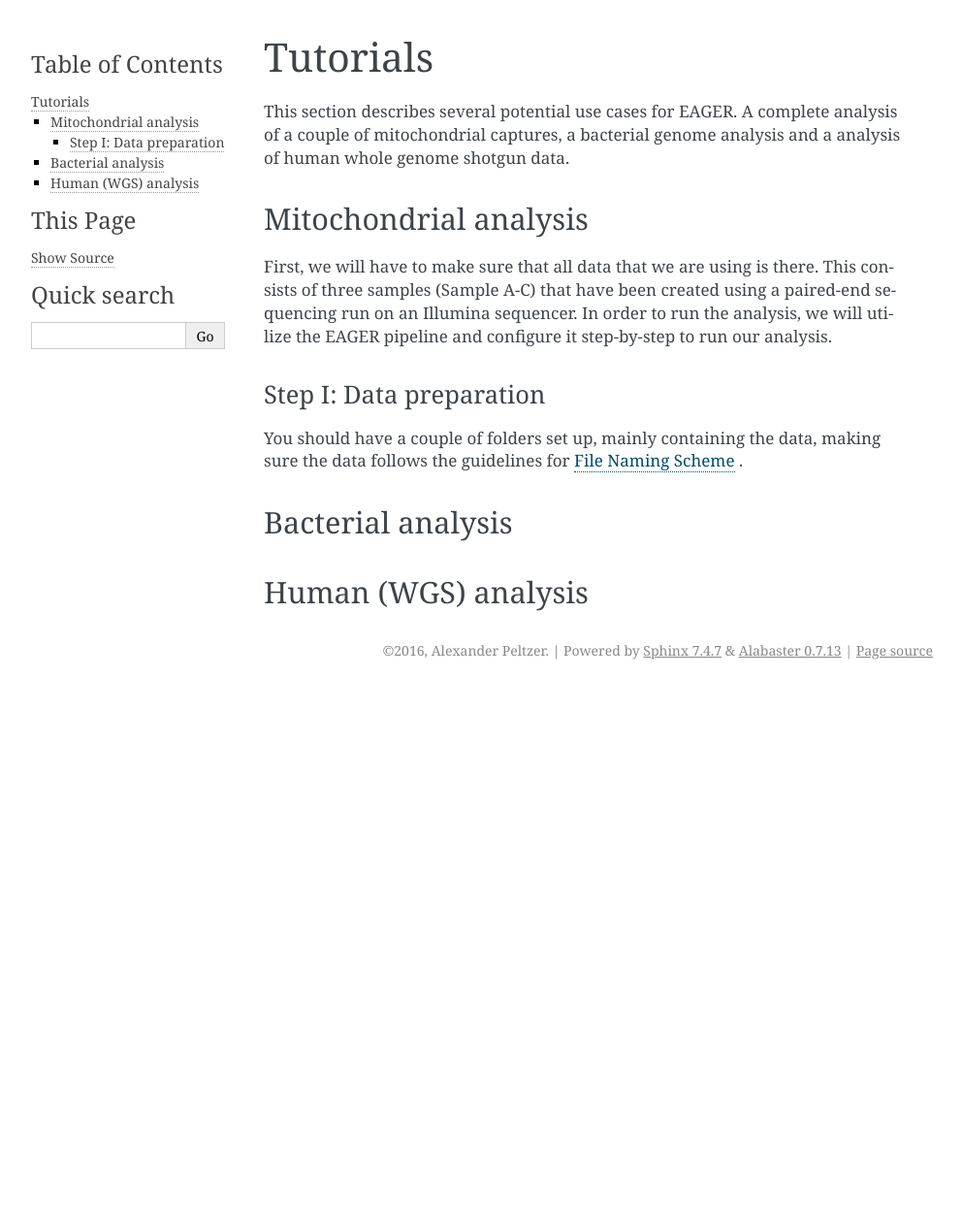
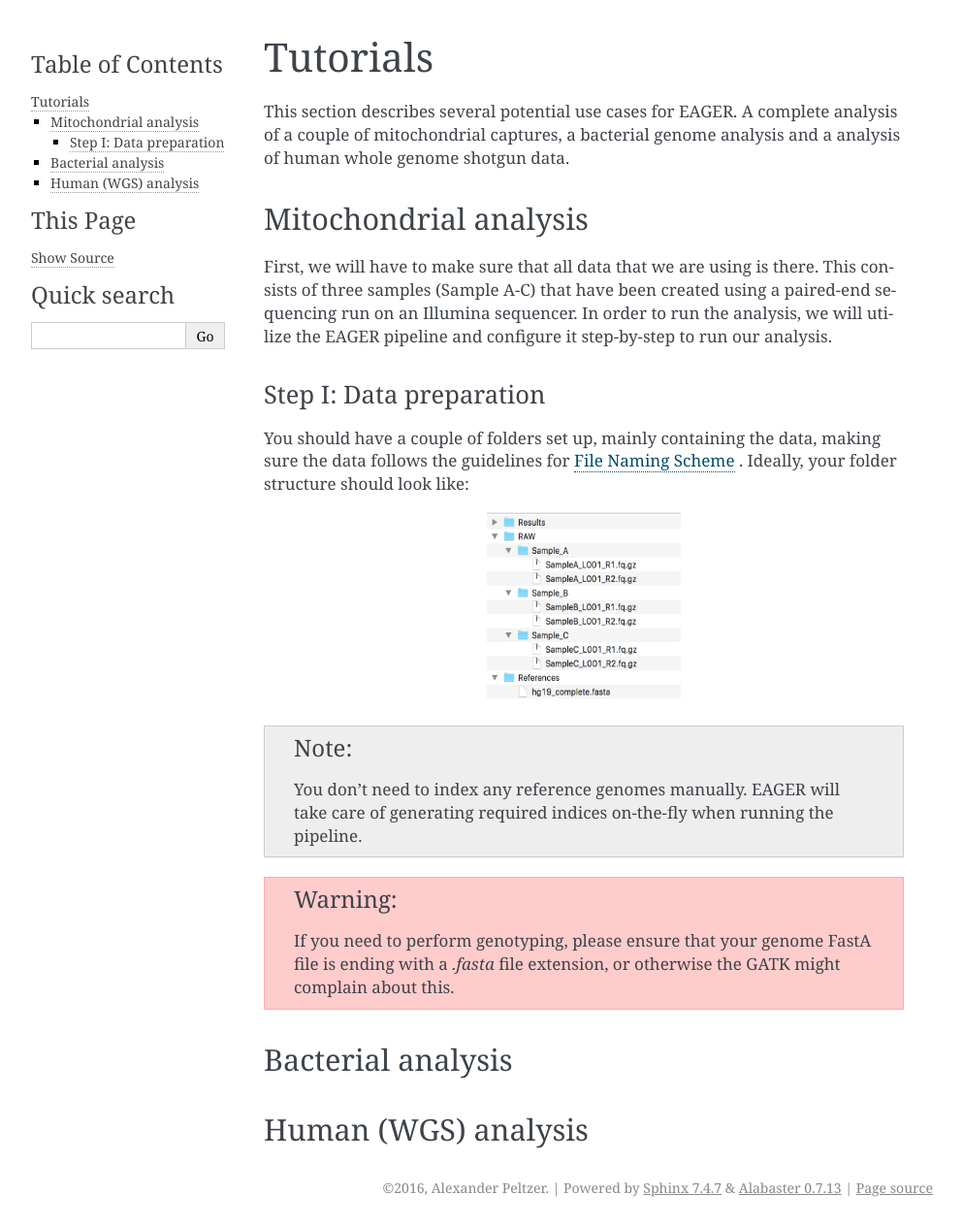
Before and after one commit to apeltzer/EAGER-GUI, a Sphinx documentation site: the page built from docs/contents/tutorials.rst, in a window 1280 px wide. Shown: the whole page at 97% size, without its empty margins (148-1141 px from the left). Built offline with Sphinx 7.4.7, drawn with Linux system fonts in a browser that asks for light colours; before the commit the page ends 900 px from its top, so only the background shows below that.

Commit message:
File structure explained in detail

```diff
--- a/docs/contents/tutorials.rst
+++ b/docs/contents/tutorials.rst
@@ -12,6 +12,19 @@ Step I: Data preparation
 ~~~~~~~~~~~~~~~~~~~~~~~~
 
 You should have a couple of folders set up, mainly containing the data, making sure the data follows the guidelines for :ref:`naming_scheme` .
+Ideally, your folder structure should look like:
+
+.. image:: images/tutorials/mito/01_mito_data.png
+   :width: 200px
+   :height: 200px
+   :align: center
+
+.. note::
+
+  You don't need to index any reference genomes manually. EAGER will take care of generating required indices on-the-fly when running the pipeline.
+
+.. warning::
+  If you need to perform genotyping, please ensure that your genome FastA file is ending with a `.fasta` file extension, or otherwise the GATK might complain about this.
 
 
 Bacterial analysis
```
